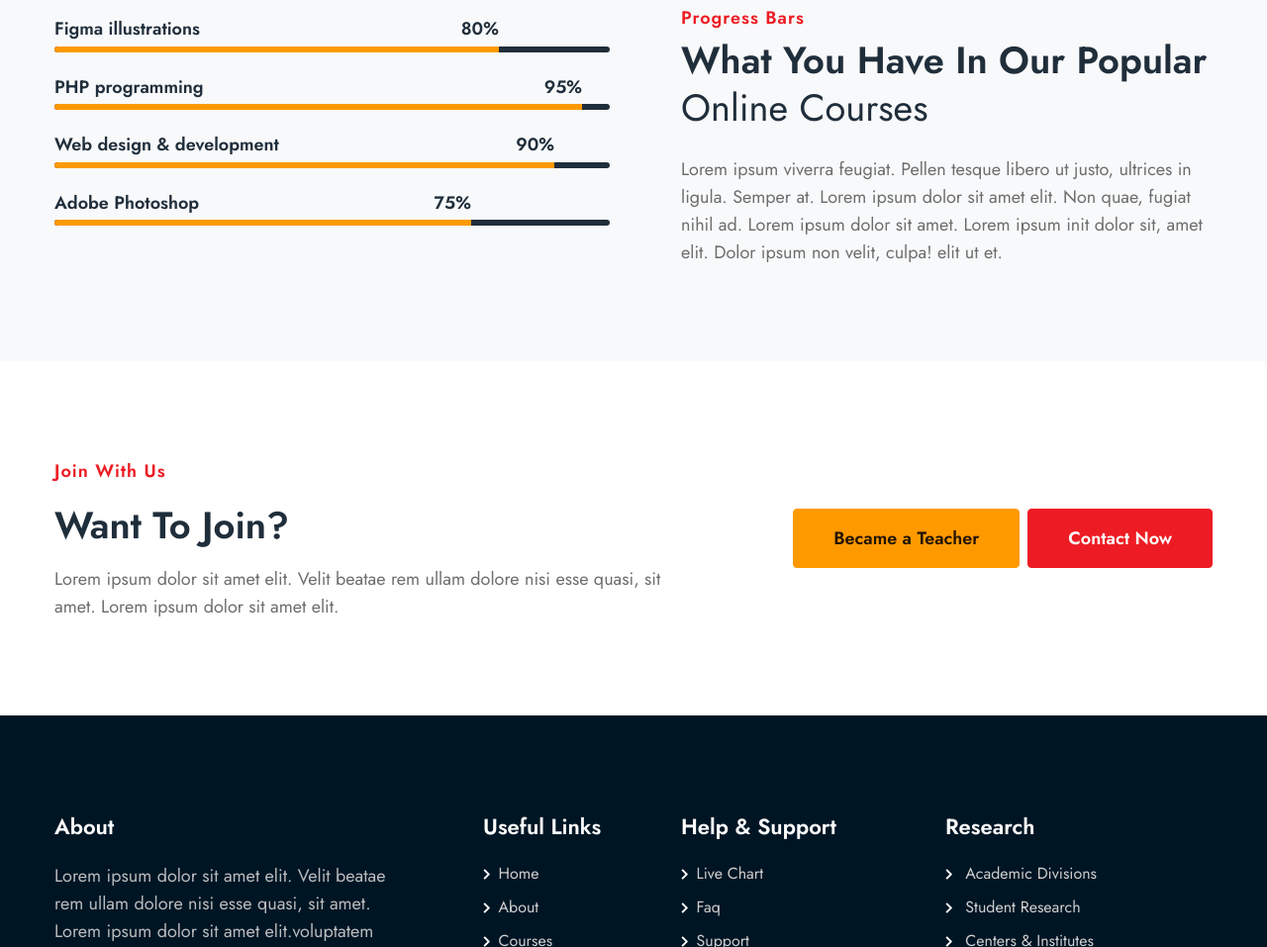
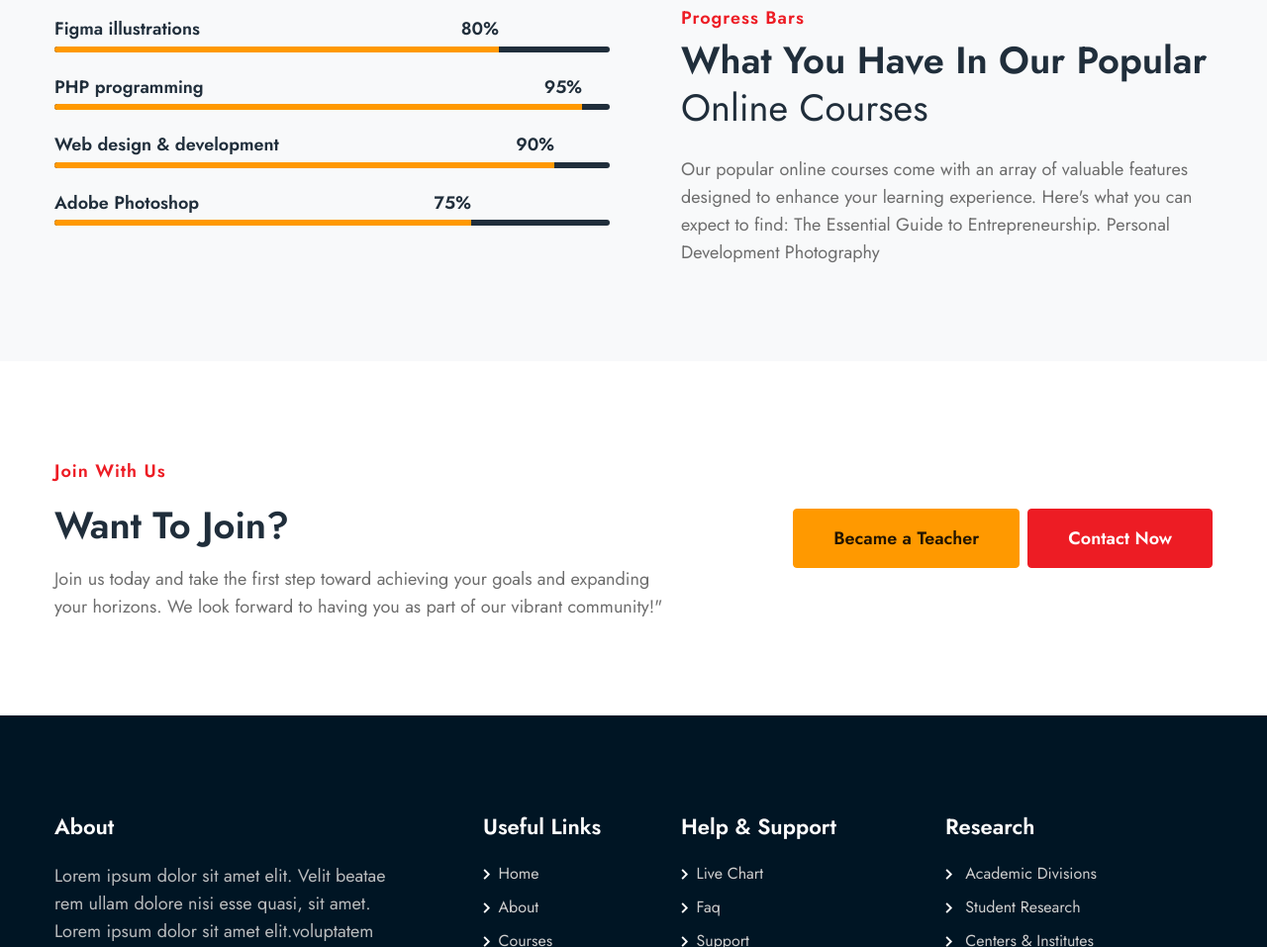
Before and after one commit to muddurthi/FRT_PROJECT, a plain HTML site: page about.html in a window 1280 px wide. Shown: the part 2215-3172 px from the top of the page at 99% size. Drawn offline with Linux system fonts and the light colour scheme.

Commit message:
about.html

```diff
--- a/about.html
+++ b/about.html
@@ -320,10 +320,13 @@
         <div class="col-lg-6 mt-lg-0 mt-5 pl-lg-5">
           <h5 class="title-subw3hny mb-1">Progress Bars</h5>
           <h3 class="title-w3l">What you have in our Popular <span class="inn-text">Online Courses</span></h3>
-          <p class="mt-md-4 mt-3">Lorem ipsum viverra feugiat. Pellen tesque libero ut justo,
-            ultrices in ligula. Semper at. Lorem ipsum dolor sit amet
-            elit. Non quae, fugiat nihil ad. Lorem ipsum dolor sit amet. Lorem ipsum init
-            dolor sit, amet elit. Dolor ipsum non velit, culpa! elit ut et.</p>
+          <p class="mt-md-4 mt-3">Our popular online courses come with an array of valuable features designed to enhance your learning experience.
+            Here's what you can expect to find:
+                                  The Essential Guide to Entrepreneurship.
+                                  Personal Development
+                                  Photography
+
+          </p>
 
         </div>
       </div>
@@ -341,8 +344,8 @@
                 <h5 class="title-subw3hny mb-3">Join With Us</h5>
                 <h3 class="title-w3l mb-3">Want to Join?</span>
                 </h3>
-                <p>Lorem ipsum dolor sit amet elit. Velit beatae rem ullam dolore nisi esse quasi, sit amet. Lorem ipsum
-                  dolor sit amet elit.</p>
+                <p>Join us today and take the first step toward achieving your goals and expanding your horizons.
+                  We look forward to having you as part of our vibrant community!"</p>
               </div>
             </div>
           </div>
```
